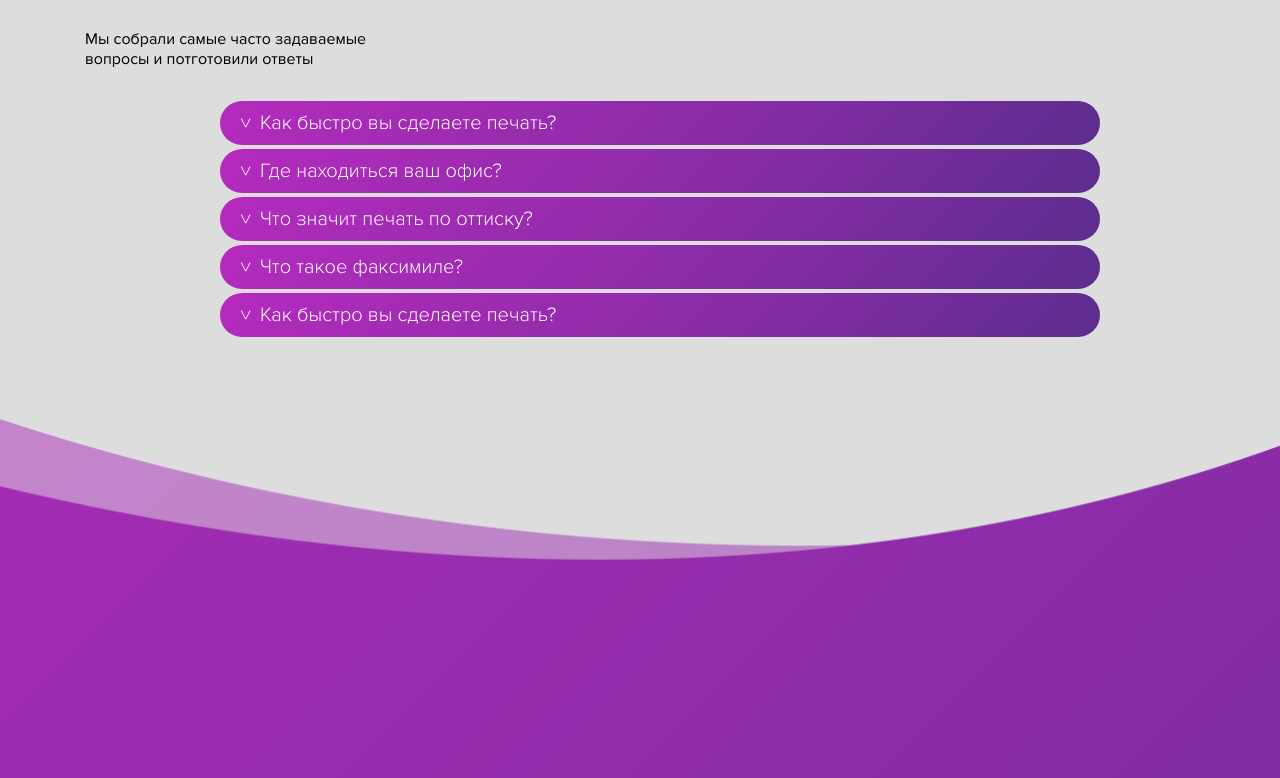
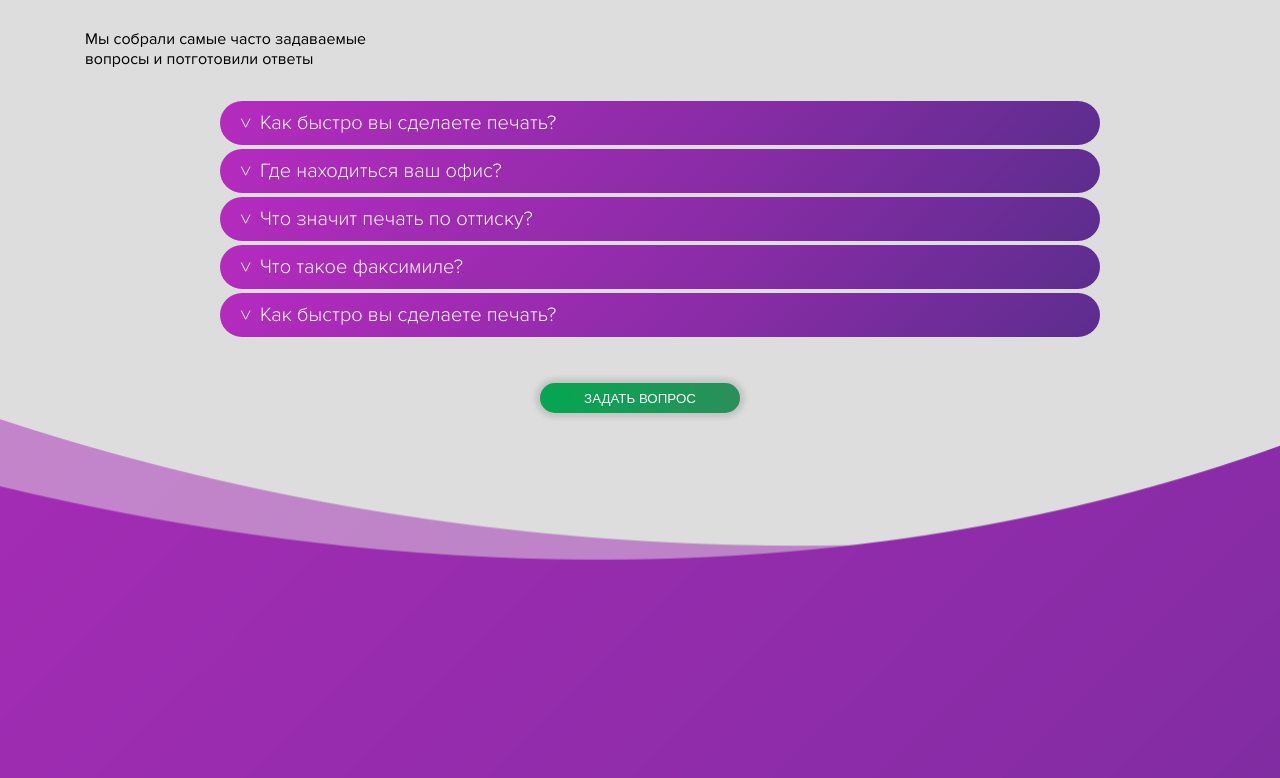
Before and after one commit to webdevstas/pechatnik, a plain HTML site: page index.html in a window 1280 px wide. Shown: the part 4688-5466 px from the top of the page. Drawn offline with nearby package versions, Linux system fonts and the light colour scheme.

Commit message:
поправил урл бг

```diff
--- a/css/sass/style.sass
+++ b/css/sass/style.sass
@@ -366,7 +366,7 @@ header
                         width: 20px
                         height: auto
 .footer
-    background: url('/img/footer_bg.png') center no-repeat
+    background: url('../img/footer_bg.png') center no-repeat
     height: 1280px
     background-size: cover
     margin-top: 30px
--- a/index.html
+++ b/index.html
@@ -480,6 +480,9 @@
                                     <faq-item title="Как быстро вы сделаете печать?">Lorem ipsum dolor sit amet consectetur, adipisicing elit. Fuga ab corporis asperiores molestiae. Facilis, corrupti?</faq-item>
                                 </ul>
                             </div>
+                            <div class="row justify-content-center">
+                                <button class="feedback-btn">Задать вопрос</button>
+                            </div>
                         </div>
                     </div>
                 </div>
```
Also changed, not shown: css/style.css, 1 other file.
